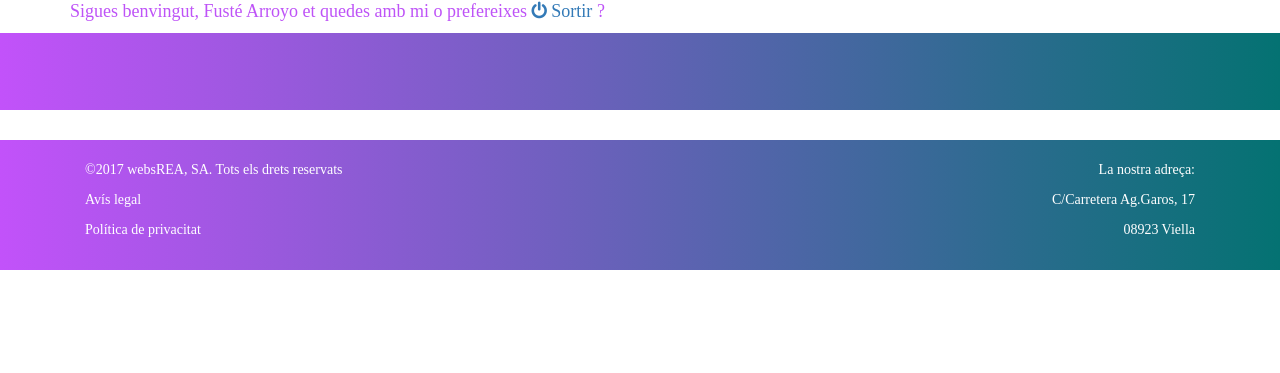
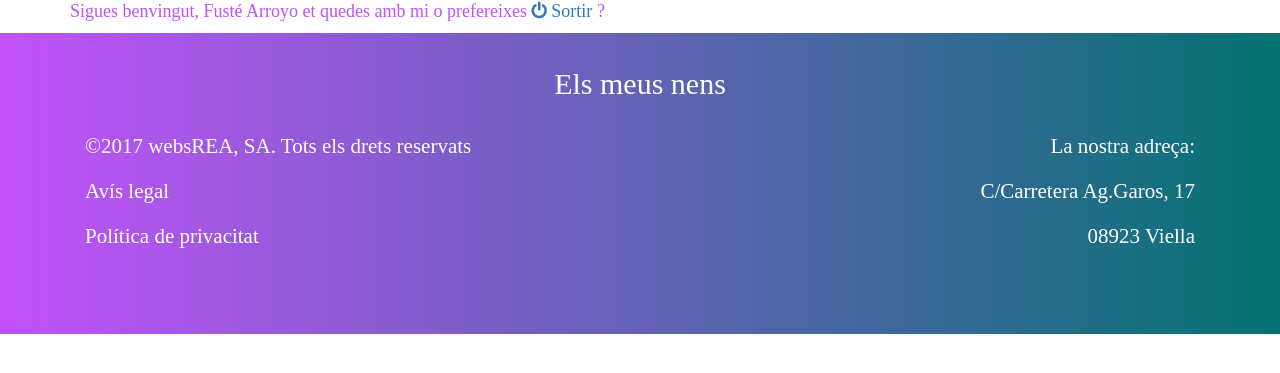
Before and after one commit to WebsRea/WillyWonka, a PHP site: page /php/index_tutor.php in a window 1280 px wide. Shown: the part 121-494 px from the top of the page. Run offline with PHP 8.4, Linux system fonts and the light colour scheme; a user stored in the database is signed in; data comes from the database, SQL or seed files in the repository; data that the repository does not hold is empty; some web fonts are replaced.

Commit message:
Front end pares

```diff
--- a/WillyWonka_web/css/main.css
+++ b/WillyWonka_web/css/main.css
@@ -111,6 +111,23 @@ video {
 	color: #6162b4;
 }
 
+/*---------------*/
+/*---Padres---*/
+
+.h2fam {
+	text-align: center;
+	color: white;
+
+}
+.pfam {
+	font-size: 1.5em;
+	text-align: justify;
+	color: white;
+}
+
+.pfam img{
+	margin-left: 40px;
+}
 
 /*----------------*/
 /* Google Map */
--- a/WillyWonka_web/php/index_tutor.php
+++ b/WillyWonka_web/php/index_tutor.php
@@ -70,9 +70,13 @@
     <!-- /.nav -->
 
      <div class="jumbotron frase">
+        <div class="container pfam">
+            <h2 class="h2fam"> Els meus nens</h2>
 
-        <p> <?php include "veureFichaFills.php";?></p>
+            <div class="col-md-4">
+                <?php include "veureFichaFills.php";?>
 
+        </div>
     </div>
 
     <div class="container">
--- a/WillyWonka_web/php/veureFichaFills.php
+++ b/WillyWonka_web/php/veureFichaFills.php
@@ -20,12 +20,14 @@ $sql = "SELECT * FROM tbl_nen where fam_id = $fam_id";
 $resultat = mysqli_query($conexio, $sql);
 if (mysqli_num_rows($resultat) != 0 ) {
 	while ($nen = mysqli_fetch_array($resultat)) {
-		echo "<br><img src='../img/personas.png'>";
+		echo "
+			<br><img src='../img/personas.png'>";
 		echo "<br><b>Nom: </b>" . $nen['nen_nom'] . " " . $nen['nen_cognoms'];
 		echo "<br><b>Data naixement: </b>" . $nen['nen_data_naixement'];
 		echo "<br><b>Alergies: </b>" . $nen['nen_alergies'];
 		echo "<br><b>Trastorns: </b>" . $nen['nen_trastorns'];
-		echo "<br><b>Malalties: </b>" . $nen['nen_malaltia']."<br><br>";
+		echo "<br><b>Malalties: </b>" . $nen['nen_malaltia'];
+		echo "</div>";
 	}
 }
 ?>
```
